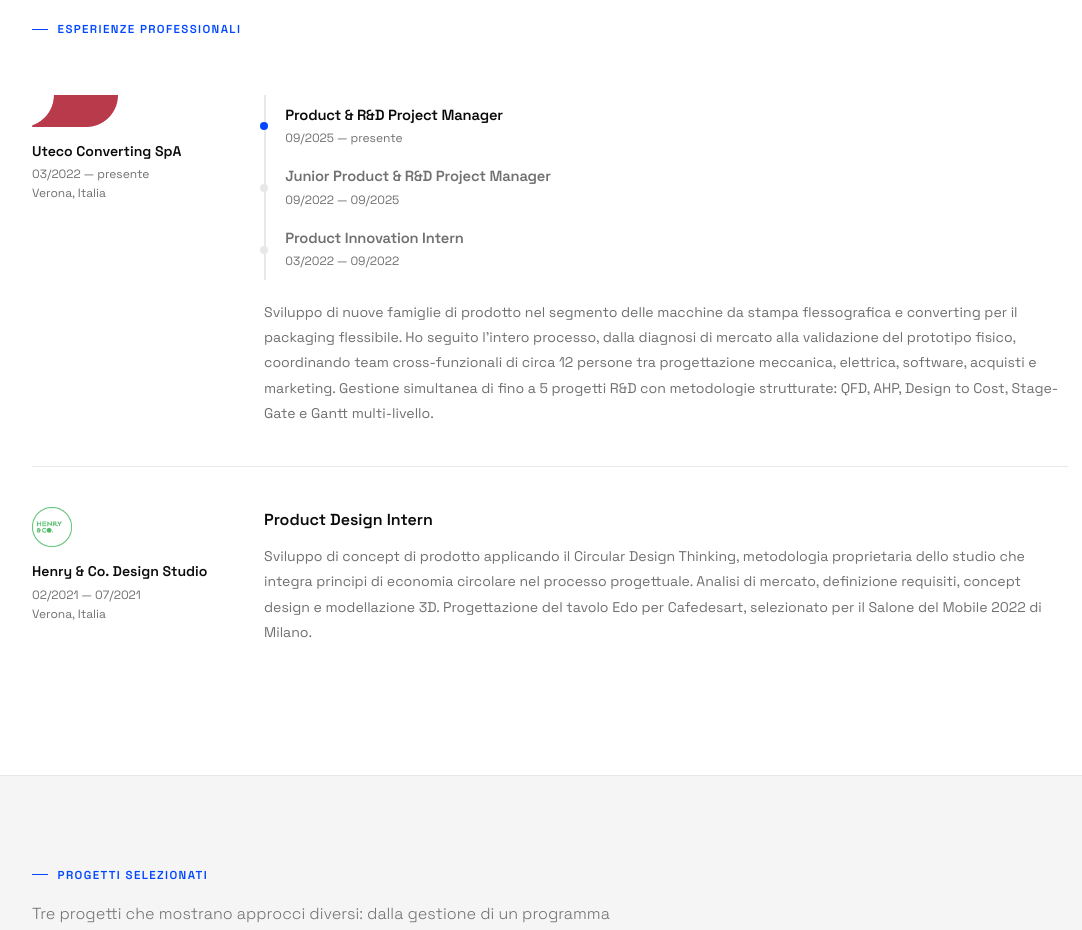
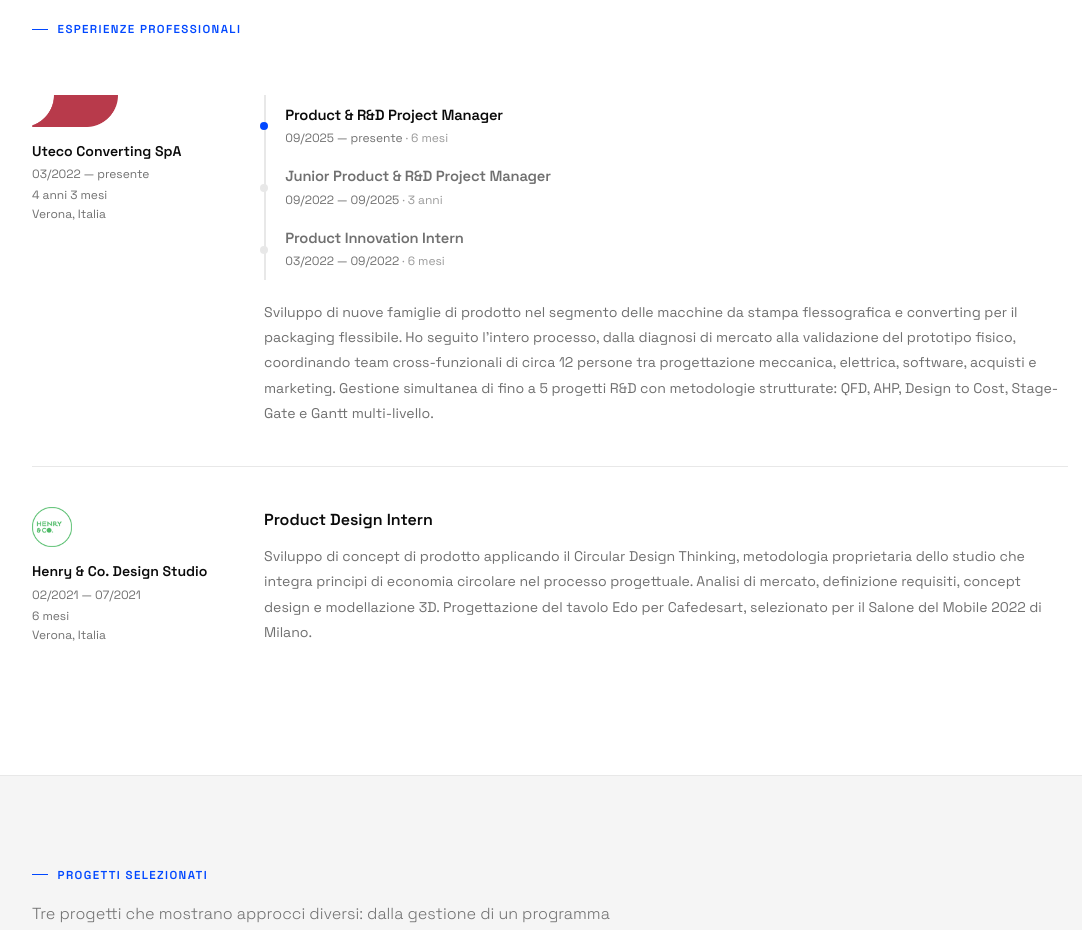
Before and after one commit to zorzidiego00/diegozorzi, a plain HTML site: page index.html in a window 1280 px wide. Shown: the part 1780-2710 px from the top of the page, without its empty margins (90-1172 px from the left). Drawn offline with Linux system fonts and the light colour scheme.

Commit message:
Add files via upload

```diff
--- a/index.html
+++ b/index.html
@@ -412,6 +412,8 @@ footer {
 .role-tl-name { font-size: 0.92rem; font-weight: 600; color: var(--mid); margin-bottom: 0.1rem; letter-spacing: -0.01em; }
 .role-tl-item.current .role-tl-name { color: var(--ink); }
 .role-tl-period { font-size: 0.75rem; color: var(--mid); }
+.role-tl-dur { color: var(--mid); opacity: 0.7; }
+.exp-dur { font-size: 0.75rem; color: var(--mid); margin-top: 0.1rem; }
 
 /* ── RESPONSIVE ── */
 @media(max-width:700px) {
@@ -532,21 +534,22 @@ footer {
         <img src="Logo_Uteco_BaffoRosso.png" alt="Uteco" style="height:32px;width:auto;margin-bottom:0.8rem;object-fit:contain;">
         <p class="exp-co">Uteco Converting SpA</p>
         <p class="exp-period">03/2022 — presente</p>
+        <p class="exp-dur" id="dur-uteco-total"></p>
         <p class="exp-loc">Verona, Italia</p>
       </div>
       <div>
         <div class="role-tl">
           <div class="role-tl-item current">
             <p class="role-tl-name" data-i18n="uteco.role1">Product &amp; R&amp;D Project Manager</p>
-            <p class="role-tl-period">09/2025 — presente</p>
+            <p class="role-tl-period">09/2025 — presente <span class="role-tl-dur" id="dur-uteco-r1"></span></p>
           </div>
           <div class="role-tl-item">
             <p class="role-tl-name" data-i18n="uteco.role2">Junior Product &amp; R&amp;D Project Manager</p>
-            <p class="role-tl-period">09/2022 — 09/2025</p>
+            <p class="role-tl-period">09/2022 — 09/2025 <span class="role-tl-dur">· 3 anni</span></p>
           </div>
           <div class="role-tl-item">
             <p class="role-tl-name" data-i18n="uteco.role3">Product Innovation Intern</p>
-            <p class="role-tl-period">03/2022 — 09/2022</p>
+            <p class="role-tl-period">03/2022 — 09/2022 <span class="role-tl-dur">· 6 mesi</span></p>
           </div>
         </div>
         <p class="exp-desc" data-i18n="uteco.desc">Sviluppo di nuove famiglie di prodotto nel segmento delle macchine da stampa flessografica e converting per il packaging flessibile. Ho seguito l'intero processo, dalla diagnosi di mercato alla validazione del prototipo fisico, coordinando team cross-funzionali di circa 12 persone tra progettazione meccanica, elettrica, software, acquisti e marketing. Gestione simultanea di fino a 5 progetti R&D con metodologie strutturate: QFD, AHP, Design to Cost, Stage-Gate e Gantt multi-livello.</p>
@@ -557,6 +560,7 @@ footer {
         <img src="Logo_Henry___Co.png" alt="Henry & Co." style="height:40px;width:auto;margin-bottom:0.8rem;object-fit:contain;">
         <p class="exp-co">Henry & Co. Design Studio</p>
         <p class="exp-period">02/2021 — 07/2021</p>
+        <p class="exp-dur">6 mesi</p>
         <p class="exp-loc">Verona, Italia</p>
       </div>
       <div>
@@ -1031,10 +1035,53 @@ function setLang(lang) {
   document.getElementById('cv-link').href = cvFile;
   document.getElementById('cv-footer').href = cvFile;
   tlInitAll();
+  renderDur();
+}
+
+
+/* ── DURATA ESPERIENZA ── */
+function calcDur(startYear, startMonth, endYear, endMonth) {
+  var totalMonths = (endYear - startYear) * 12 + (endMonth - startMonth);
+  var years = Math.floor(totalMonths / 12);
+  var months = totalMonths % 12;
+  var lang = tlLang;
+  var parts = [];
+  if (years > 0) parts.push(years + (lang === 'it' ? (years === 1 ? ' anno' : ' anni') : (years === 1 ? ' year' : ' years')));
+  if (months > 0) parts.push(months + (lang === 'it' ? (months === 1 ? ' mese' : ' mesi') : (months === 1 ? ' month' : ' months')));
+  return parts.join(' ');
+}
+
+function renderDur() {
+  var now = new Date();
+  var ny = now.getFullYear();
+  var nm = now.getMonth() + 1;
+  var totalDur = calcDur(2022, 3, ny, nm);
+  var r1Dur = calcDur(2025, 9, ny, nm);
+  var elTotal = document.getElementById('dur-uteco-total');
+  var elR1 = document.getElementById('dur-uteco-r1');
+  if (elTotal) elTotal.textContent = totalDur;
+  if (elR1) elR1.textContent = '· ' + r1Dur;
+  // Henry fisso: aggiorna testo in base alla lingua
+  document.querySelectorAll('.exp-dur').forEach(function(el) {
+    if (!el.id) {
+      el.textContent = tlLang === 'it' ? '6 mesi' : '6 months';
+    }
+  });
+  // Durate fisse ruoli Uteco in base alla lingua
+  var r2Els = document.querySelectorAll('.role-tl-dur');
+  r2Els.forEach(function(el) {
+    if (el.textContent.indexOf('anni') !== -1 || el.textContent.indexOf('year') !== -1) {
+      el.textContent = tlLang === 'it' ? '· 3 anni' : '· 3 years';
+    }
+    if (el.textContent.indexOf('mesi') !== -1 || el.textContent.indexOf('month') !== -1) {
+      el.textContent = tlLang === 'it' ? '· 6 mesi' : '· 6 months';
+    }
+  });
 }
 
 /* Init on load */
 tlInitAll();
+renderDur();
 </script>
 </body>
 </html>
```
